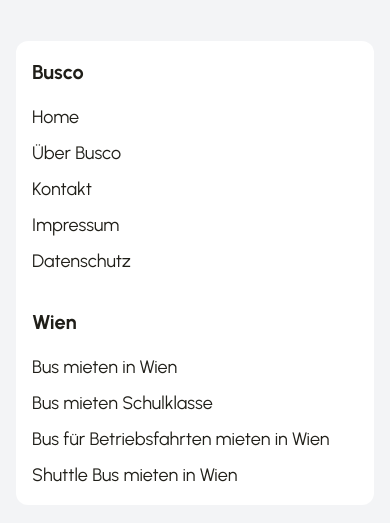
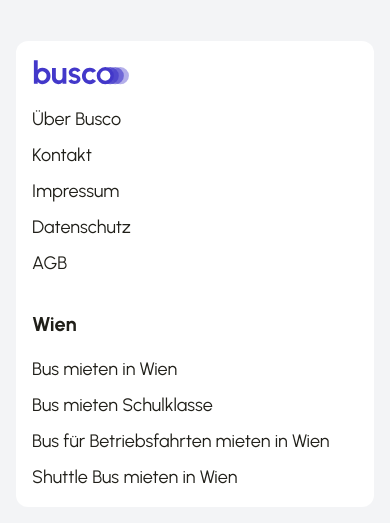
Before and after one commit to mcmiro/busco.at, a Next.js app: page / in a window 390 px wide. Shown: the part 923-1446 px from the top of the page. Built offline with nearby package versions, Linux system fonts and the light colour scheme.

Commit message:
feat: reorder header on mobile. create sitemap on deploy. fix: destination to lower case bug

```diff
--- a/app/assets/styles/markdown.css
+++ b/app/assets/styles/markdown.css
@@ -21,7 +21,7 @@
     height: auto !important;
     display: block !important;
     li {
-      @apply relative flex items-center gap-2 mb-4;
+      @apply mb-4;
     }
   }
 
--- a/components/molecules/breadcrumbs.tsx
+++ b/components/molecules/breadcrumbs.tsx
@@ -10,7 +10,7 @@ export type BreadcrumbsProps = {
 
 function Breadcrumbs({ items }: BreadcrumbsProps) {
   return (
-    <div className="flex gap-4 text-base">
+    <div className="gap-4 text-base hidden md:flex">
       <div>
         <Link href="/">
           <Home className="w-4" />
--- a/components/molecules/hero-section.tsx
+++ b/components/molecules/hero-section.tsx
@@ -42,18 +42,26 @@ function HeroSection({ content, breadCrumbs, priceInfo }: HeroProps) {
             >
               {content.headline}
             </UI.Typography>
-            <UI.List className="mt-8">
+            <UI.List className="mt-8 hidden md:block">
               {content.benefits.map((benefit) => (
                 <UI.ListItem key={benefit.id} item={benefit.title} />
               ))}
             </UI.List>
           </div>
-          <div className="pb-8">
+          <div className="pb-8 hidden md:block">
             <UI.Rating value={content.rating} />
           </div>
         </div>
-        <div>
+        <div className="pt-8 md:pt-0">
           <BookingForm priceInfo={priceInfo} />
+        </div>
+        <UI.List className="mt-8 block md:hidden">
+          {content.benefits.map((benefit) => (
+            <UI.ListItem key={benefit.id} item={benefit.title} />
+          ))}
+        </UI.List>
+        <div className="pt-8 block md:hidden">
+          <UI.Rating value={content.rating} />
         </div>
       </div>
     </div>
--- a/components/organisms/booking-form.tsx
+++ b/components/organisms/booking-form.tsx
@@ -371,7 +371,7 @@ function BookingForm({ priceInfo }: BookingFormProps) {
                   />
                   <div className="flex flex-col md:flex-row justify-between gap-2 w-full">
                     <div>
-                      {price > 0 && (
+                      {price > 0 ? (
                         <UI.Typography
                           type="h4"
                           size={'h4'}
@@ -379,6 +379,15 @@ function BookingForm({ priceInfo }: BookingFormProps) {
                           className="whitespace-nowrap"
                         >
                           Fixpreis: <var className="not-italic">€{price},-</var>
+                        </UI.Typography>
+                      ) : (
+                        <UI.Typography
+                          type="h4"
+                          size={'h4'}
+                          weight={'bold'}
+                          className="whitespace-nowrap"
+                        >
+                          Preis auf Anfrage
                         </UI.Typography>
                       )}
                     </div>
@@ -395,9 +404,11 @@ function BookingForm({ priceInfo }: BookingFormProps) {
                     </div>
                   </div>
                 </div>
-                <small className="text-gray-400">
-                  Inklusive aller Gebühren und Nebenkosten.
-                </small>
+                {price > 0 && (
+                  <small className="text-gray-400">
+                    Inklusive aller Gebühren und Nebenkosten.
+                  </small>
+                )}
               </div>
             )}
           </form>
--- a/components/organisms/footer.tsx
+++ b/components/organisms/footer.tsx
@@ -1,29 +1,55 @@
 import { UI } from '../index';
 import Link from 'next/link';
+import Logo from '../ui/logo';
 
 export default function Footer() {
   return (
     <footer className="bg-gray-100 py-6 px-4">
       <div className="grid md:grid-cols-2 gap-8 container mx-auto bg-white rounded-xl p-4 md:p-8">
         <div>
-          <UI.Typography size={'h4'} weight={'bold'}>
-            Busco
-          </UI.Typography>
+          <div className="h-[32px]">
+            <Logo />
+          </div>
           <ul className="flex flex-col gap-2 text-lg mt-4">
             <li>
-              <Link href="/">Home</Link>
+              <Link
+                className="hover:md:underline hover:md:text-gray-500"
+                href="/ueber-busco"
+              >
+                Über Busco
+              </Link>
             </li>
             <li>
-              <Link href="/ueber-busco">Über Busco</Link>
+              <Link
+                className="hover:md:underline hover:md:text-gray-500"
+                href="/anfrage"
+              >
+                Kontakt
+              </Link>
             </li>
             <li>
-              <Link href="/anfrage">Kontakt</Link>
+              <Link
+                className="hover:md:underline hover:md:text-gray-500"
+                href="/impressum"
+              >
+                Impressum
+              </Link>
             </li>
             <li>
-              <Link href="/impressum">Impressum</Link>
+              <Link
+                className="hover:md:underline hover:md:text-gray-500"
+                href="/datenschutz"
+              >
+                Datenschutz
+              </Link>
             </li>
             <li>
-              <Link href="/datenschutz">Datenschutz</Link>
+              <Link
+                className="hover:md:underline hover:md:text-gray-500"
+                href="/agb"
+              >
+                AGB
+              </Link>
             </li>
           </ul>
         </div>
@@ -33,20 +59,34 @@ export default function Footer() {
           </UI.Typography>
           <ul className="flex flex-col gap-2 text-lg mt-4">
             <li>
-              <Link href="/service/bus-mieten-wien">Bus mieten in Wien</Link>
+              <Link
+                className="hover:md:underline hover:md:text-gray-500"
+                href="/service/bus-mieten-wien"
+              >
+                Bus mieten in Wien
+              </Link>
             </li>
             <li>
-              <Link href="/service/bus-mieten-schulklasse">
+              <Link
+                className="hover:md:underline hover:md:text-gray-500"
+                href="/service/bus-mieten-schulklasse"
+              >
                 Bus mieten Schulklasse
               </Link>
             </li>
             <li>
-              <Link href="/service/bus-mieten-betriebsfahrten-wien">
+              <Link
+                className="hover:md:underline hover:md:text-gray-500"
+                href="/service/bus-mieten-betriebsfahrten-wien"
+              >
                 Bus für Betriebsfahrten mieten in Wien
               </Link>
             </li>
             <li>
-              <Link href="/service/shuttle-bus-mieten-wien">
+              <Link
+                className="hover:md:underline hover:md:text-gray-500"
+                href="/service/shuttle-bus-mieten-wien"
+              >
                 Shuttle Bus mieten in Wien
               </Link>
             </li>
--- a/hooks/use-booking-form.tsx
+++ b/hooks/use-booking-form.tsx
@@ -33,11 +33,6 @@ const useBookingForm = (form: FieldValues) => {
     setBokingForm(watchedValues);
   }, [watchedValues]);
 
-  //useEffect(() => {
-  //  currentStep === 1 && form.clearErrors();
-  //  currentStep === 1 && console.log('current step', currentStep);
-  //}, [currentStep]);
-
   const handleDate = (payload: { date: Date; field: string }) => {
     const formattedDate = format(payload.date, 'dd.MM.yyyy');
     form.setValue(payload.field, formattedDate);
@@ -59,7 +54,10 @@ const useBookingForm = (form: FieldValues) => {
         selectedVehicle === price.attributes.vehicle
     );
     const total = vehiclePrice?.attributes?.pricePerKm || 0;
-    if (form.getValues('from') === from && form.getValues('to') === to) {
+    if (
+      form.getValues('from').toLowerCase() === from.toLowerCase() &&
+      form.getValues('to').toLowerCase() === to.toLowerCase()
+    ) {
       setPrice(
         Math.round(
           total * priceInfo?.routeInfo?.distanceInKm +
--- a/package.json
+++ b/package.json
@@ -29,6 +29,7 @@
     "jotai": "^2.8.3",
     "lucide-react": "^0.391.0",
     "next": "14.2.3",
+    "next-sitemap": "^4.2.3",
     "next-themes": "^0.3.0",
     "nodemailer": "^6.9.13",
     "npm": "^10.8.1",
```
Also changed, not shown: next-sitemap.config.js (added, +7 -0 lines), app/agb/page.tsx (renamed from app/datenschutz/page.tsx), 1 other file (tests, documents, lock files or other folders).
